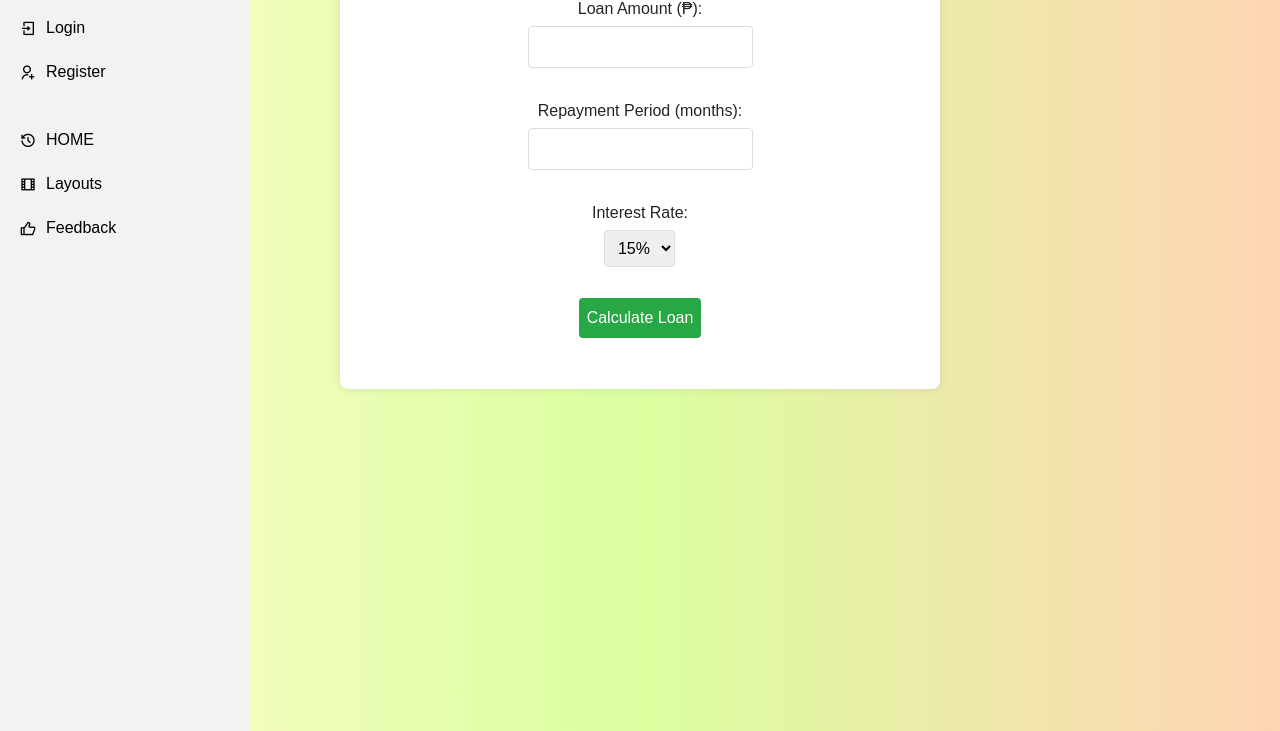
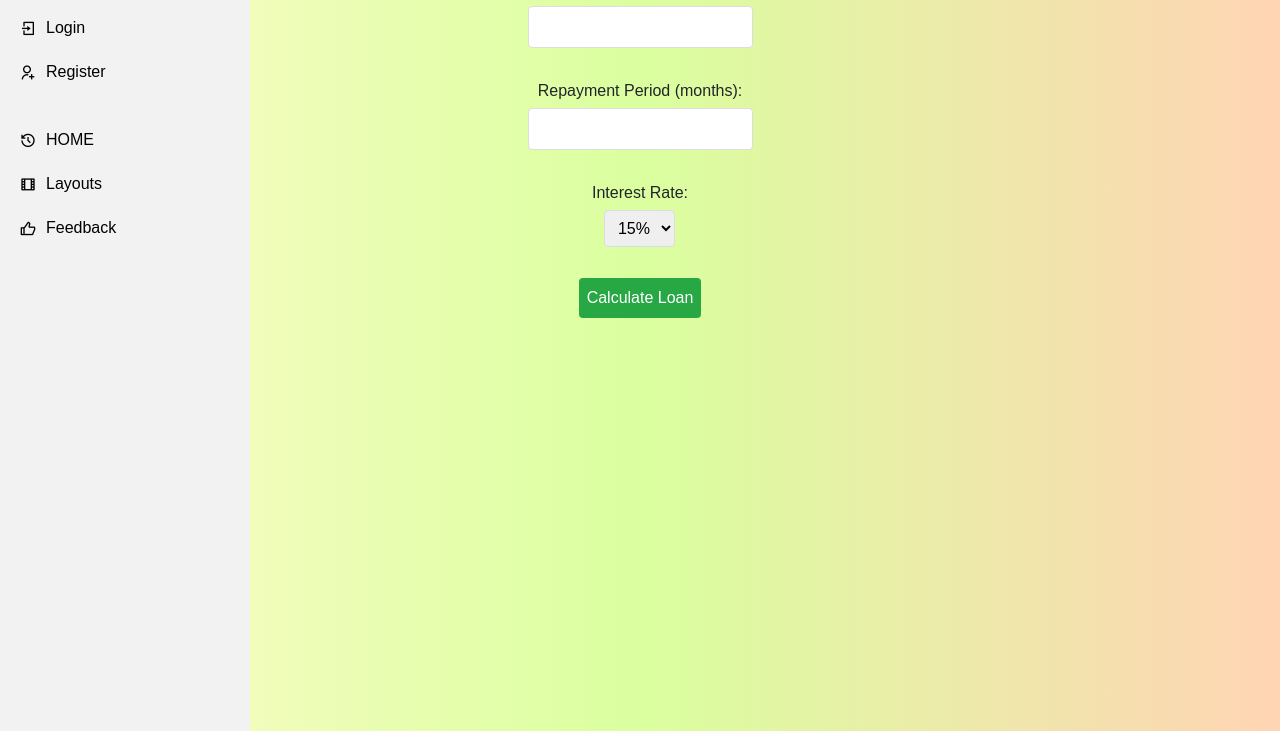
Before and after one commit to Bossraff/Project9, a plain HTML site: page index.html in a window 1280 px wide. Shown: the part 69-800 px from the top of the page. Drawn offline with nearby package versions, Linux system fonts and the light colour scheme; a script that the page names is missing; a web font is replaced by a local one.

Commit message:
Update style.css

```diff
--- a/style.css
+++ b/style.css
@@ -339,14 +339,7 @@ button:hover {
 
 
 /*homepage Calculator*/
-.container {
-  background-color: #fff;
-  padding: 20px;
-  border-radius: 8px;
-  box-shadow: 0 0 10px rgba(0, 0, 0, 0.1);
-  width: 80%;
-  max-width: 600px;
-}
+
 
 .form-group {
   margin-bottom: 15px;
```
